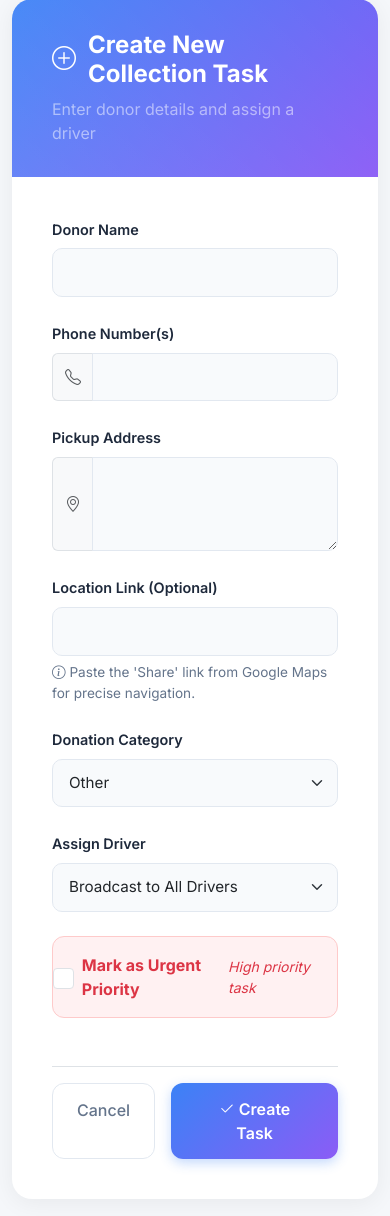
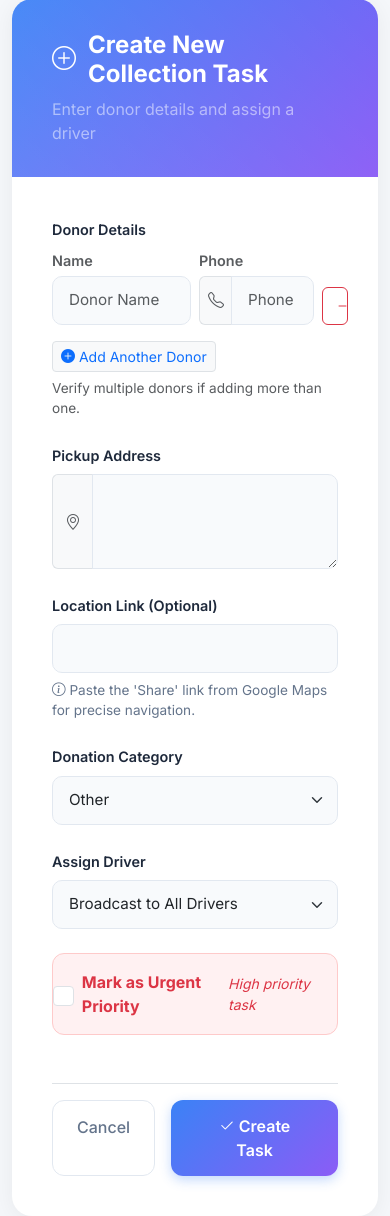
Before and after one commit to sanjith3/home2hope, a Django app: page /tasks/create/ in a window 390 px wide. Shown: the part 142-1358 px from the top of the page. Run offline with Django 4.2, Linux system fonts and the light colour scheme; the visitor is signed in with stand-in values (Sample User, id 1); data comes from the database, SQL or seed files in the repository.

Commit message:
add multiple donor name and phone number

```diff
--- a/templates/core/task_form.html
+++ b/templates/core/task_form.html
@@ -183,18 +183,23 @@
             <form method="post" class="needs-validation" novalidate>
                 {% csrf_token %}
 
-                <div class="row g-4 mb-4">
-                    <div class="col-md-6">
-                        <label class="form-label" for="id_donor_name">Donor Name</label>
-                        {{ form.donor_name }}
+                <!-- Hidden inputs that store the actual concatenated values -->
+                <div class="d-none">
+                    {{ form.donor_name }}
+                    {{ form.phone_numbers }}
+                </div>
+
+                <!-- Dynamic Donor Rows Container -->
+                <div class="mb-4">
+                    <label class="form-label">Donor Details</label>
+                    <div id="donor-rows-container">
+                        <!-- Rows will be injected by JS -->
                     </div>
-                    <div class="col-md-6">
-                        <label class="form-label" for="id_phone_numbers">Phone Number(s)</label>
-                        <div class="input-group">
-                            <span class="input-group-text bg-light border-end-0 text-muted"><i
-                                    class="bi bi-telephone"></i></span>
-                            {{ form.phone_numbers }}
-                        </div>
+                    <button type="button" class="btn btn-sm btn-light border text-primary mt-2" onclick="addDonorRow()">
+                        <i class="bi bi-plus-circle-fill"></i> Add Another Donor
+                    </button>
+                    <div class="form-text text-muted small">
+                        Verify multiple donors if adding more than one.
                     </div>
                 </div>
 
@@ -249,14 +254,80 @@
 </div>
 
 <script>
-    // Add bootstrap classes to form fields automatically
+    // Dynamic Donor Row Logic
+    const container = document.getElementById('donor-rows-container');
+    const hiddenName = document.getElementById('id_donor_name');
+    const hiddenPhone = document.getElementById('id_phone_numbers');
+
+    function createRowHtml(name = '', phone = '') {
+        return `
+            <div class="row g-2 mb-2 donor-row align-items-end">
+                <div class="col-6">
+                    <label class="form-label small text-muted mb-1">Name</label>
+                    <input type="text" class="form-control donor-name-input" placeholder="Donor Name" value="${name}" oninput="updateHiddenFields()">
+                </div>
+                <div class="col-5">
+                    <label class="form-label small text-muted mb-1">Phone</label>
+                    <div class="input-group">
+                        <span class="input-group-text bg-light border-end-0 text-muted px-2"><i class="bi bi-telephone"></i></span>
+                        <input type="text" class="form-control phone-input" placeholder="Phone" value="${phone}" oninput="updateHiddenFields()">
+                    </div>
+                </div>
+                <div class="col-1">
+                    <button type="button" class="btn btn-outline-danger w-100" onclick="removeRow(this)" title="Remove">
+                        <i class="bi bi-dash"></i>
+                    </button>
+                </div>
+            </div>
+        `;
+    }
+
+    function addDonorRow(name = '', phone = '') {
+        const div = document.createElement('div');
+        div.innerHTML = createRowHtml(name, phone);
+        container.appendChild(div.firstElementChild);
+        updateHiddenFields(); // Ensure sync
+    }
+
+    function removeRow(btn) {
+        if (container.querySelectorAll('.donor-row').length > 1) {
+            btn.closest('.donor-row').remove();
+            updateHiddenFields();
+        } else {
+            // If only one row, just clear it
+            const row = btn.closest('.donor-row');
+            row.querySelector('.donor-name-input').value = '';
+            row.querySelector('.phone-input').value = '';
+            updateHiddenFields();
+        }
+    }
+
+    function updateHiddenFields() {
+        const names = Array.from(container.querySelectorAll('.donor-name-input')).map(input => input.value.trim()).filter(v => v);
+        const phones = Array.from(container.querySelectorAll('.phone-input')).map(input => input.value.trim()).filter(v => v);
+
+        hiddenName.value = names.join(', ');
+        hiddenPhone.value = phones.join(', ');
+    }
+
+    // Initialize on load
     document.addEventListener('DOMContentLoaded', function () {
+        // Parse existing values (for edit mode or validation errors)
+        const initialNames = hiddenName.value ? hiddenName.value.split(',').map(s => s.trim()) : [];
+        const initialPhones = hiddenPhone.value ? hiddenPhone.value.split(',').map(s => s.trim()) : [];
+
+        const maxRows = Math.max(initialNames.length, initialPhones.length, 1);
+
+        for (let i = 0; i < maxRows; i++) {
+            addDonorRow(initialNames[i] || '', initialPhones[i] || '');
+        }
+
+        // Apply Bootstrap classes to other fields (legacy script)
         const inputs = document.querySelectorAll('input[type="text"], input[type="url"], textarea');
         inputs.forEach(input => {
-            if (!input.classList.contains('form-control')) {
+            if (!input.classList.contains('form-control') && !input.classList.contains('phone-input') && !input.classList.contains('donor-name-input')) {
                 input.classList.add('form-control');
             }
-            // Fix corners when in input group
             if (input.parentElement.classList.contains('input-group')) {
                 input.style.borderTopLeftRadius = '0';
                 input.style.borderBottomLeftRadius = '0';
```
